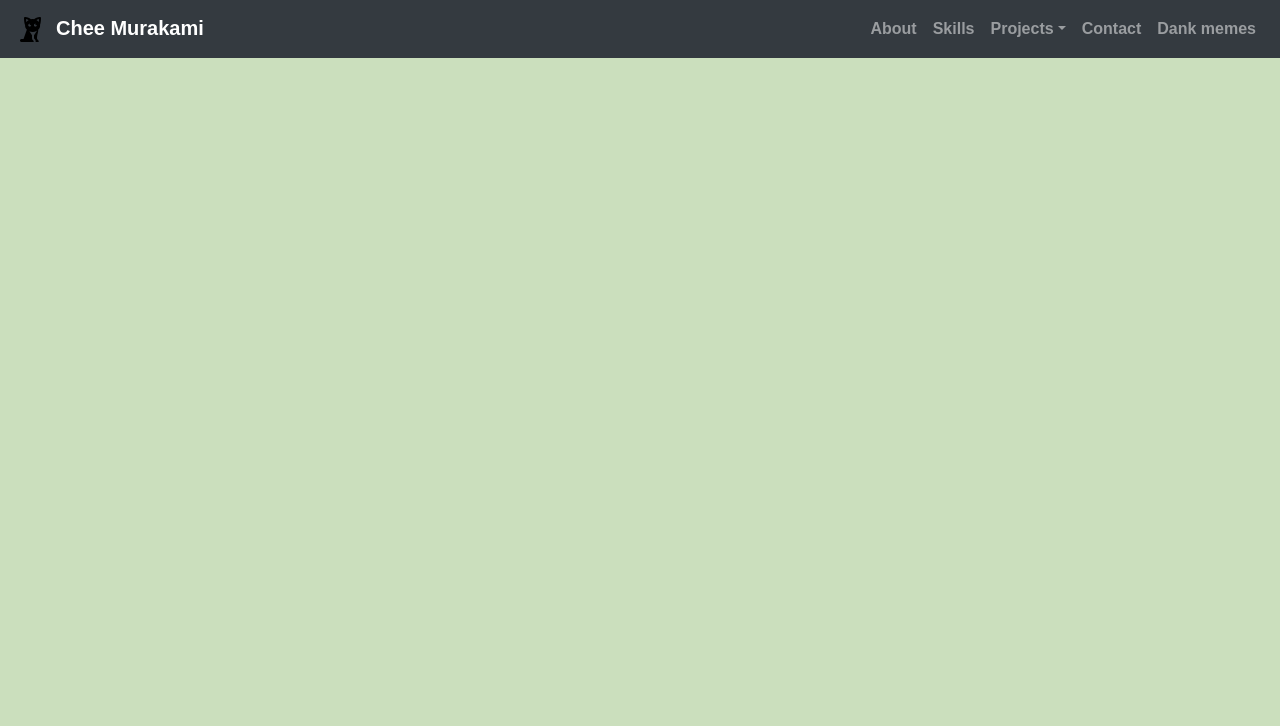
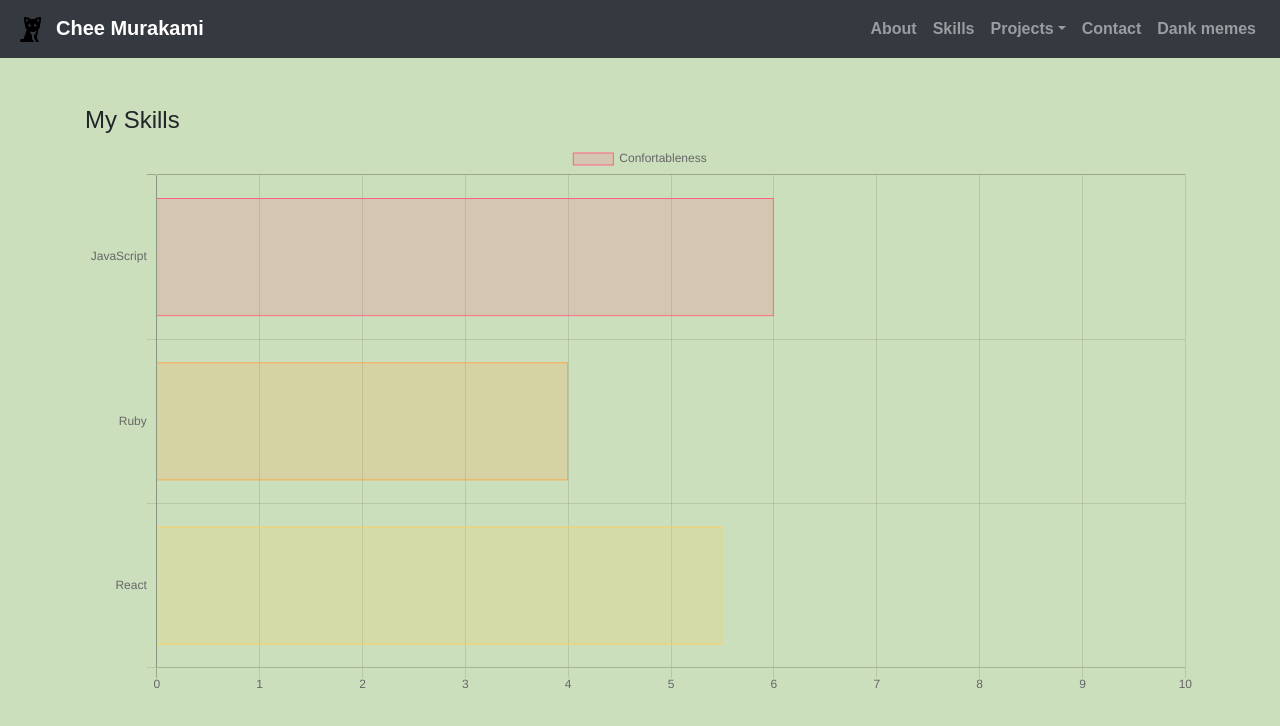
Before and after one commit to cheemurakami/portfolio, a React (Create React App) app: page /skills in a window 1280 px wide. Shown: the top 726 px of the page. Built offline with nearby package versions, Linux system fonts and the light colour scheme.

Commit message:
add skill bar chart

```diff
--- a/package.json
+++ b/package.json
@@ -10,9 +10,12 @@
     "@testing-library/react": "^9.3.2",
     "@testing-library/user-event": "^7.1.2",
     "bootstrap": "^4.5.1",
+    "chart.js": "^2.9.3",
     "font-awesome": "^4.7.0",
+    "mdbreact": "^4.27.0",
     "react": "^16.13.1",
     "react-bootstrap": "^1.3.0",
+    "react-chartjs-2": "^2.10.0",
     "react-dom": "^16.13.1",
     "react-router-dom": "^5.2.0",
     "react-scripts": "3.2.0"
--- a/src/components/About.js
+++ b/src/components/About.js
@@ -1,5 +1,5 @@
 import React from "react";
-import { Container, Media, Card } from "react-bootstrap";
+import { Container, Media } from "react-bootstrap";
 import cheeLogo from "../images/cheeLogo.jpg";
 import imageCards from "../cards/imageCards";
 import { FontAwesomeIcon } from '@fortawesome/react-fontawesome'
--- a/src/components/App.js
+++ b/src/components/App.js
@@ -1,8 +1,8 @@
 import React from 'react';
 import { BrowserRouter as Router, Switch, Route } from "react-router-dom";
 import NavBar from './NavBar'
+import Skills from './Skills'
 import About from './About'
-// import Skills from './Skills'
 // import Projects from './Projects'
 // import Contact from './Contact'
 
@@ -12,13 +12,13 @@ function App() {
     <Router>
       <NavBar />
       <Switch>
+        <Route path="/skills">
+          <Skills />
+        </Route>
         <Route path="/about">
           <About />
         </Route>
-        {/* <Route path="/skills">
-          <Skills />
-        </Route>
-        <Route path="/projects">
+        {/* <Route path="/projects">
           <Projects />
         </Route>
         <Route path="/contact">
--- a/src/components/NavBar.js
+++ b/src/components/NavBar.js
@@ -16,7 +16,7 @@ function NavBar() {
   <Navbar.Collapse id="responsive-navbar-nav">
     <Nav className="ml-auto">
       <Nav.Link as={Link} to="/about">About</Nav.Link>
-      <Nav.Link href="#">Skills</Nav.Link>
+      <Nav.Link as={Link} to="/skills">Skills</Nav.Link>
       <NavDropdown title="Projects" id="collasible-nav-dropdown">
         <NavDropdown.Item href="#">Gurumi the Florist</NavDropdown.Item>
         <NavDropdown.Item href="#">Urban Tails Shelter</NavDropdown.Item>
--- a/src/components/Skills.js
+++ b/src/components/Skills.js
@@ -0,0 +1,43 @@
+import React from 'react';
+import { HorizontalBar } from 'react-chartjs-2';
+import { MDBContainer } from 'mdbreact';
+
+class Skills extends React.Component {
+  state = {
+    dataHorizontal: {
+      labels: ["JavaScript", "Ruby", "React"],
+      datasets: [
+        {
+          label: 'Confortableness',
+          data: [6, 4, 5.5, 1,2, 10, 2.3, 0],
+          fill: false,
+          backgroundColor: [
+            'rgba(255, 99, 132, 0.2)',
+            'rgba(255, 159, 64, 0.2)',
+            'rgba(255, 205, 86, 0.2)'
+          ],
+          borderColor: [
+            'rgb(255, 99, 132)',
+            'rgb(255, 159, 64)',
+            'rgb(255, 205, 86)'
+          ],
+          borderWidth: 1
+        }
+      ]
+    }
+  };
+
+  render() {
+    return (
+      <MDBContainer>
+        <h4 className='mt-5'>My Skills</h4>
+        <HorizontalBar
+          data={this.state.dataHorizontal}
+          options={{ responsive: true }}
+        />
+      </MDBContainer>
+    );
+  }
+}
+
+export default Skills;
```
Also changed, not shown: 1 other file (tests, documents, lock files or other folders).
